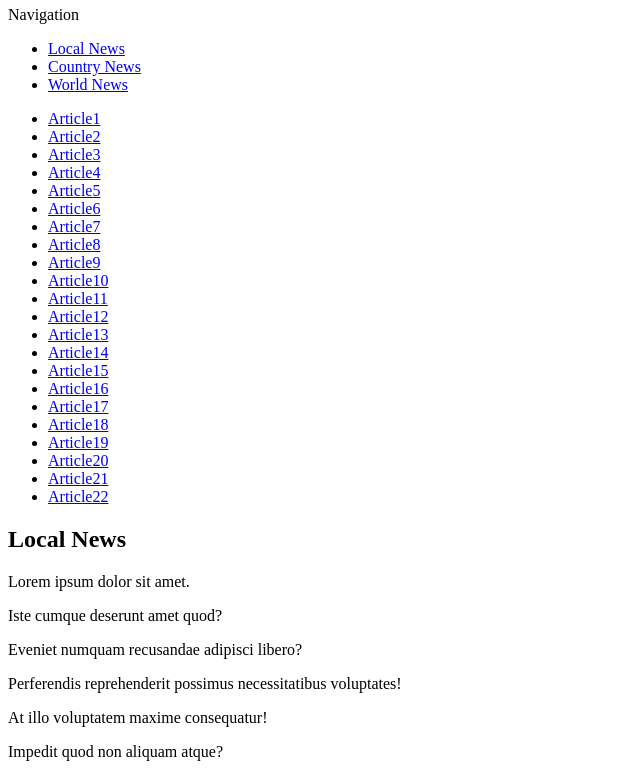
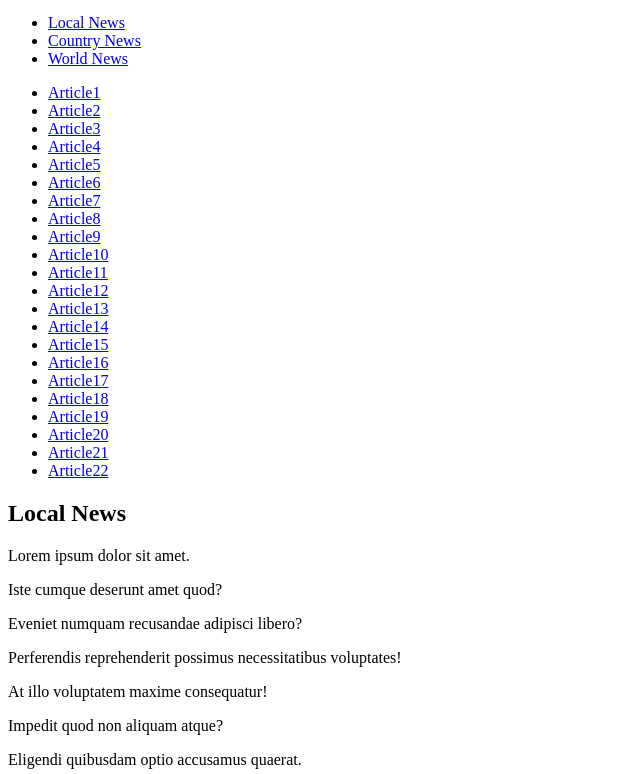
Before and after one commit to holubyulia/projects, a plain HTML site: page index.html in a window 1280 px wide. Shown: the part 100-874 px from the top of the page, without its empty margins (0-640 px from the left). Drawn offline with Linux system fonts and the light colour scheme; files that its build step writes are made by us from their sources.

Commit message:
Correct link to style.css

```diff
--- a/index.html
+++ b/index.html
@@ -4,7 +4,7 @@
     <meta charset="UTF-8">
     <meta http-equiv="X-UA-Compatible" content="IE=edge">
     <meta name="viewport" content="width=device-width, initial-scale=1.0">
-    <link href="styyle.css" rel="stylesheet">>
+    <link href="style.css" rel="stylesheet">
     <title>Document</title>
 </head>
 <body>
```
